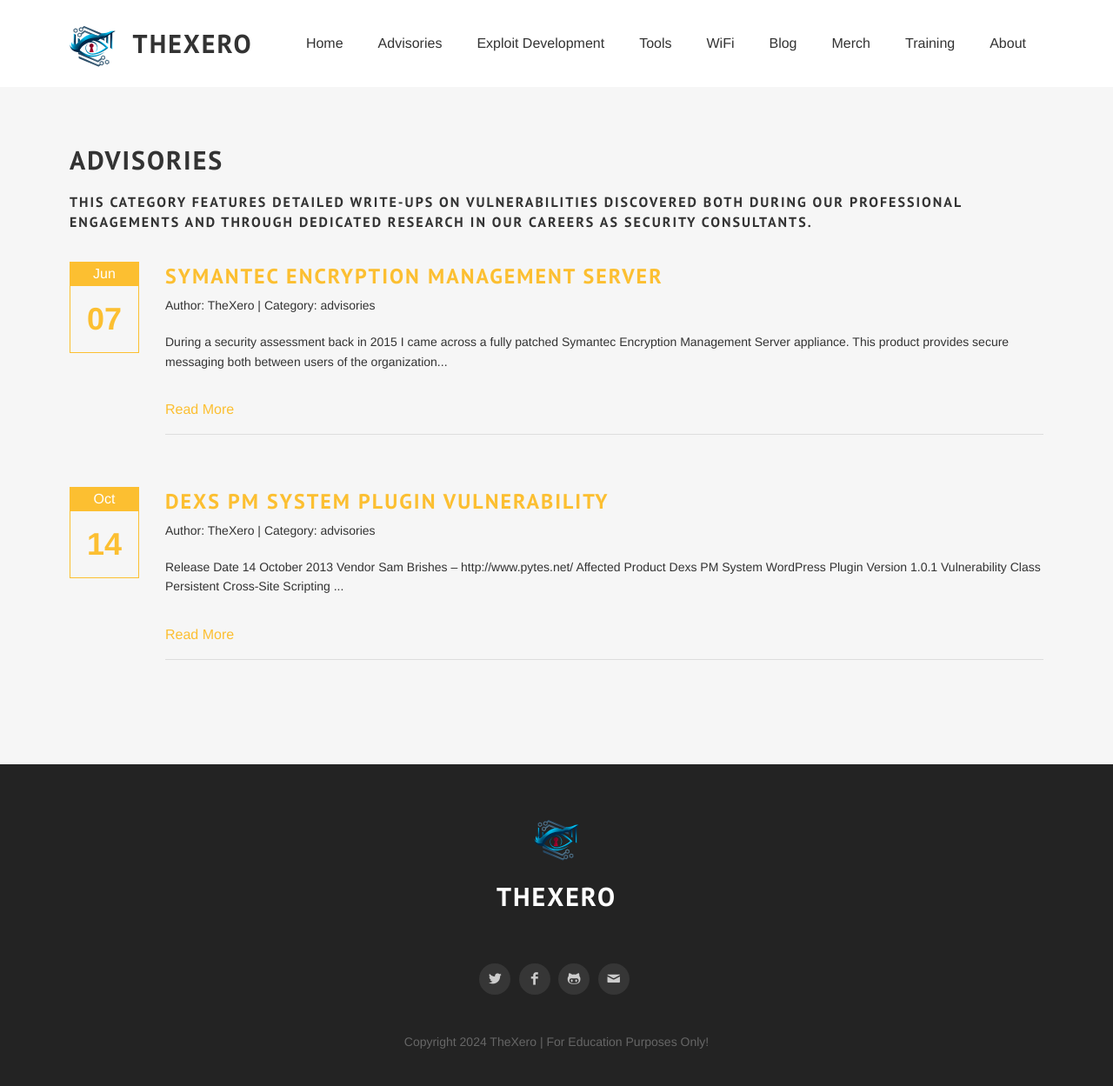
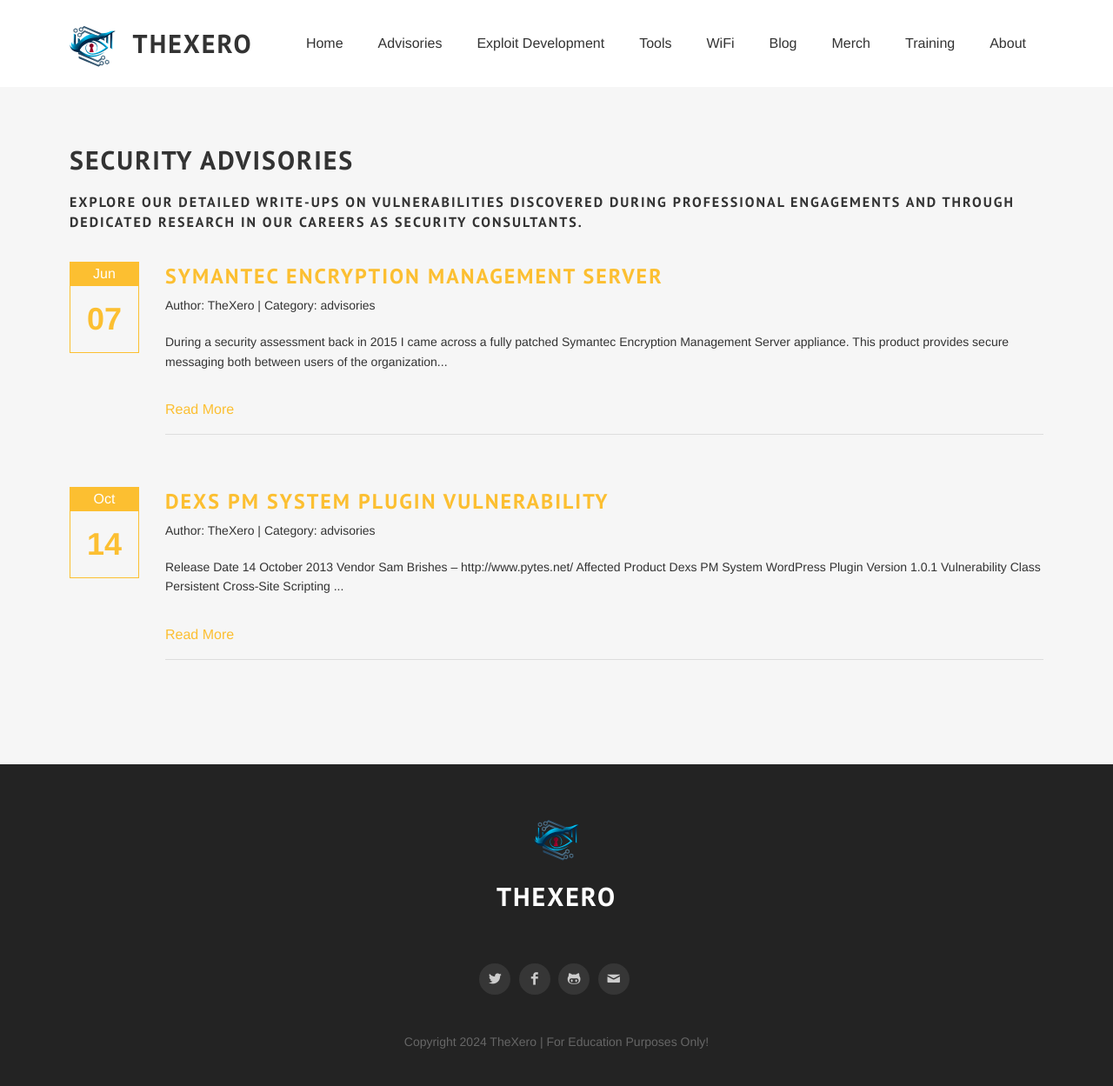
Before and after one commit to thexerocouk/thexerocouk.github.io, a Jekyll site: the page built from advisories/index.html, in a window 1280 px wide. Shown: the whole page at 87% size. Built offline with Jekyll 4.4.1, drawn with Linux system fonts in a browser that asks for light colours; some web fonts are replaced.

Commit message:
Update index.html

```diff
--- a/advisories/index.html
+++ b/advisories/index.html
@@ -1,28 +1,29 @@
 ---
 layout: category
-title: Advisories
+title: Security Advisories
 section_id: advisories
-description: This category features detailed write-ups on vulnerabilities discovered both during our professional engagements and through dedicated research in our careers as security consultants.
+description: Discover detailed write-ups on vulnerabilities identified during our professional engagements and dedicated research as security consultants. Stay informed with our expert insights.
 ---
 
 <div id="home">
- <h2>Advisories</h2>
- <h4>This category features detailed write-ups on vulnerabilities discovered both during our professional engagements and through dedicated research in our careers as security consultants.</h4>
+ <h2>Security Advisories</h2>
+ <h4>Explore our detailed write-ups on vulnerabilities discovered during professional engagements and through dedicated research in our careers as security consultants.</h4>
  <br />
  <div class="posts">
       {% for post in site.categories.advisories %}
       <article class="post">
        <div class='timestamp left text-center'>
-        <span class='month'>{{ post.date | date: "%h" }}</span>
+        <span class='month'>{{ post.date | date: "%b" }}</span>
         <span class='date'>{{ post.date | date: "%d" }}</span>
        </div>
        <div class='info'>
         <h3><a href='{{post.url}}'>{{ post.title }}</a></h3>
-        <p>Author: <span class='author'><a href='/author/{{ post.author | downcase }}'>{{ post.author }}</a> | Category: <a href='/{{ post.categories }}'>{{ post.categories }}</a></span></p>
-        <div class="entry"><p>{{ post.excerpt | strip_html }}</p>
-         <br />
-         <a href="{{ post.url }}">Read More</a>
-         <hr>
+        <p>Author: <span class='author'><a href='/author/{{ post.author | downcase }}'>{{ post.author }}</a></span> | Category: <a href='/{{ post.categories }}'>{{ post.categories }}</a></p>
+        <div class="entry">
+          <p>{{ post.excerpt | strip_html }}</p>
+          <br />
+          <a href="{{ post.url }}">Read More</a>
+          <hr>
         </div>
        </div>
       </article>
```
